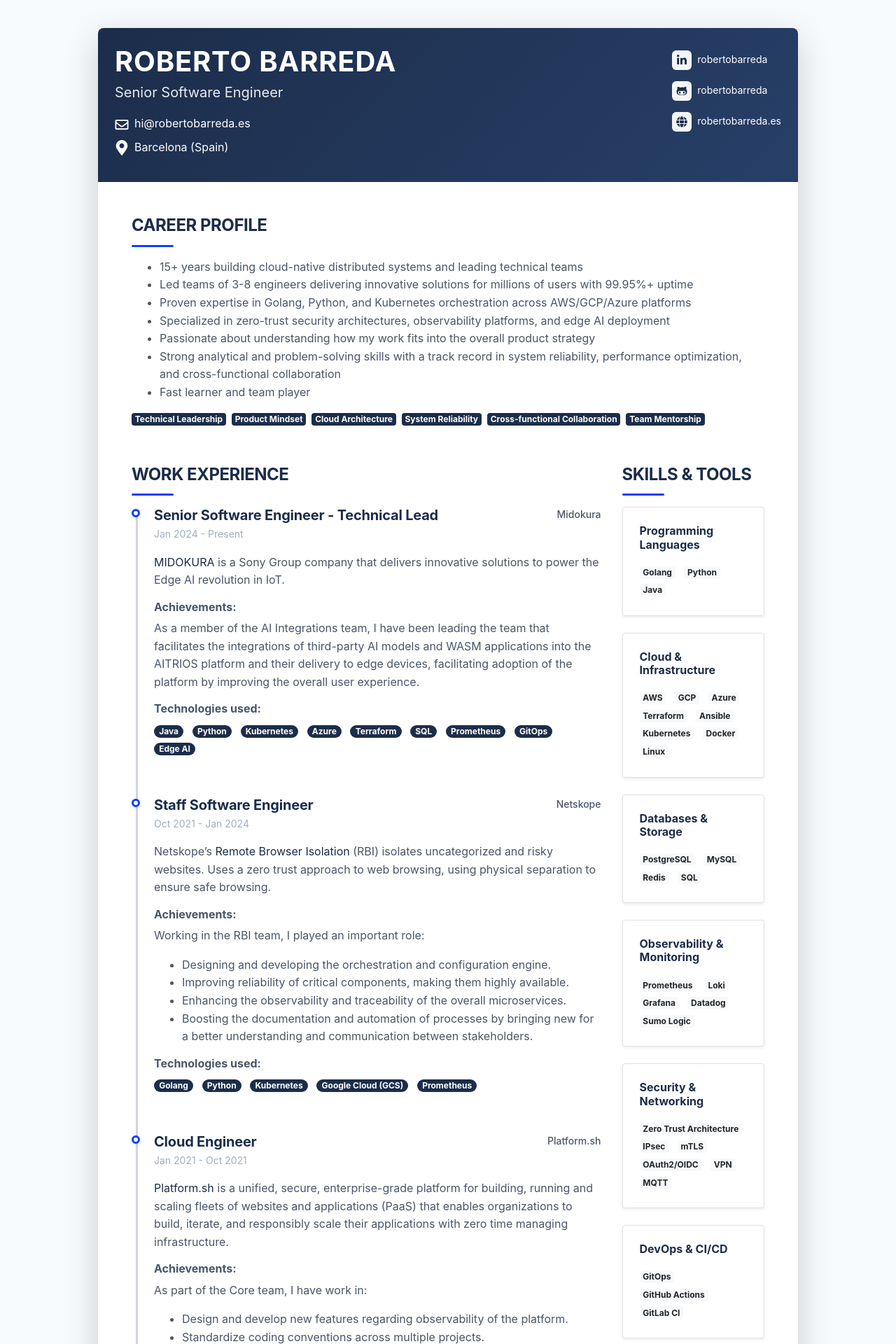
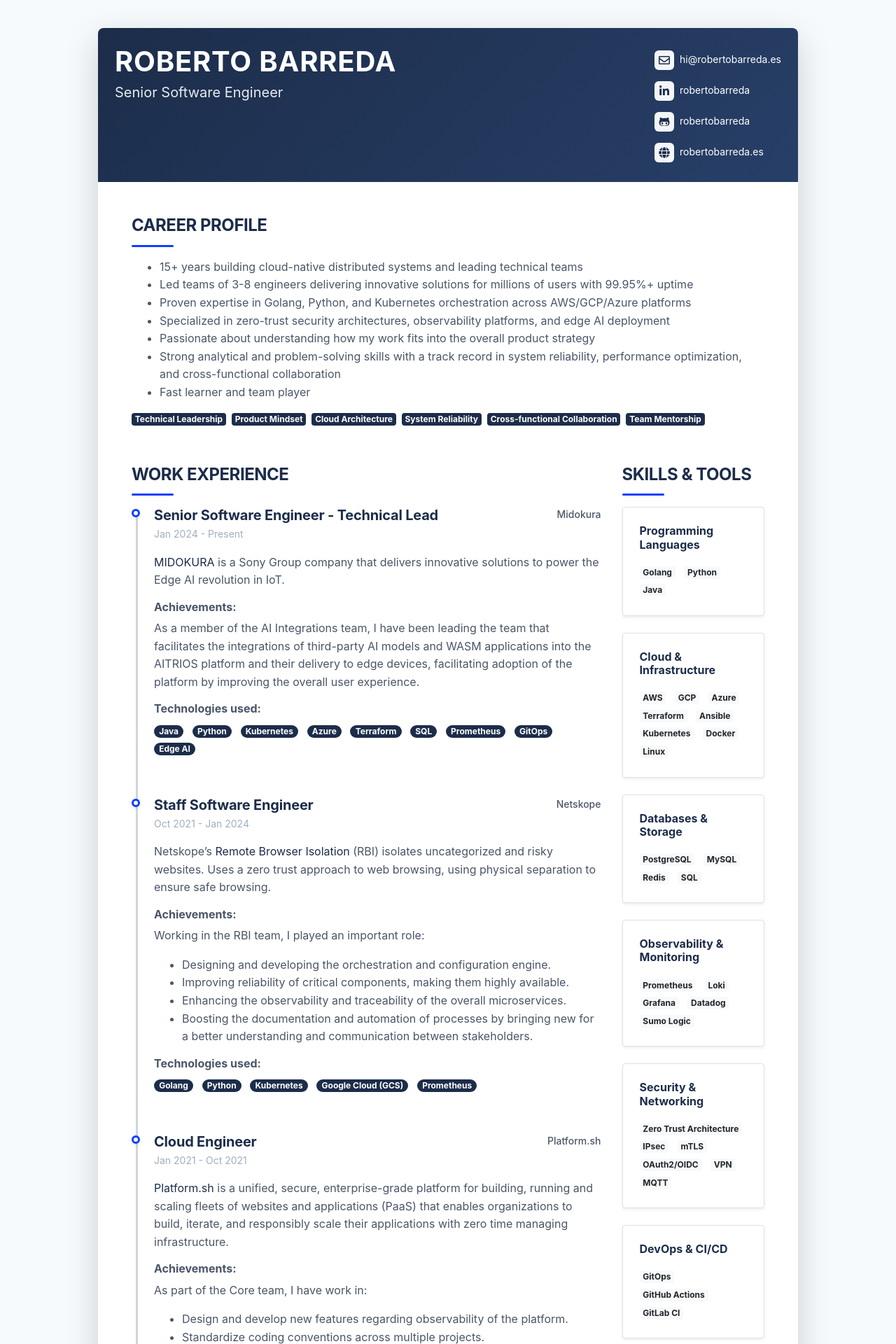
Before and after one commit to robertobarreda/robertobarreda.github.io, a Jekyll site: the page built from index.markdown, in a window 1280 px wide. Shown: the top 1920 px of the page at 70% size. Built offline with Jekyll 4.4.1, drawn with Linux system fonts in a browser that asks for light colours.

Commit message:
reorganize header and fix print

```diff
--- a/_includes/header.html
+++ b/_includes/header.html
@@ -8,19 +8,17 @@
             <div class="primary-info">
                 <h1 class="name mt-0 mb-1 text-white text-uppercase text-uppercase">{{ header.author }}</h1>
                 <div class="title mb-3">{{ header.tagline }}</div>
-                <ul class="contact-info list-unstyled">
-                    <li class="mb-2 email"><a href="mailto:{{ header.email }}"><i class="far fa-envelope fa-fw mr-2" data-fa-transform="grow-3"></i>{{ header.email }}</a></li>
-                    {% if header.phone %}
-                    <li class="mb-2 phone"><a href="tel:{{ header.phone }}"><i class="fas fa-mobile-alt fa-fw mr-2" data-fa-transform="grow-6"></i>{{ header.phone }}</a></li>
-                    {% endif %}
-                    {% if header.location %}
-                    <li class="mb-2 location"><a href="https://www.google.com/maps/?q={{ header.location }}"><i class="fas fa-map-marker-alt fa-fw mr-2" data-fa-transform="grow-6"></i>{{ header.location }}</a></li>
-                    {% endif %}
-                </ul>
             </div>
             <!--//primary-info-->
             <div class="secondary-info ml-md-auto mt-2">
                 <ul class="resume-social list-unstyled">
+                    <li class="mb-3 email">
+                        <a href="mailto:{{ header.email }}">
+                            <span class="fa-container text-center mr-2">
+                                <i class="far fa-envelope fa-fw"></i>
+                            </span>{{ header.email }}
+                        </a>
+                    </li>
                 {% if header.linkedin %}
                     <li class="mb-3">
                         <a href="https://linkedin.com/in/{{ header.linkedin }}">
--- a/_sass/_print.scss
+++ b/_sass/_print.scss
@@ -53,8 +53,18 @@
    .contact-info .phone,
    .contact-info .location,
    .resume-header .picture,
-   .resume-social,
    .interests-section {
       display: none;
    }
+
+   .resume-social {
+      display: flex !important;
+      flex-wrap: wrap;
+      gap: 1rem;
+   }
+
+   .resume-social li {
+      margin-bottom: 0 !important;
+      display: inline-block;
+   }
 }
```
